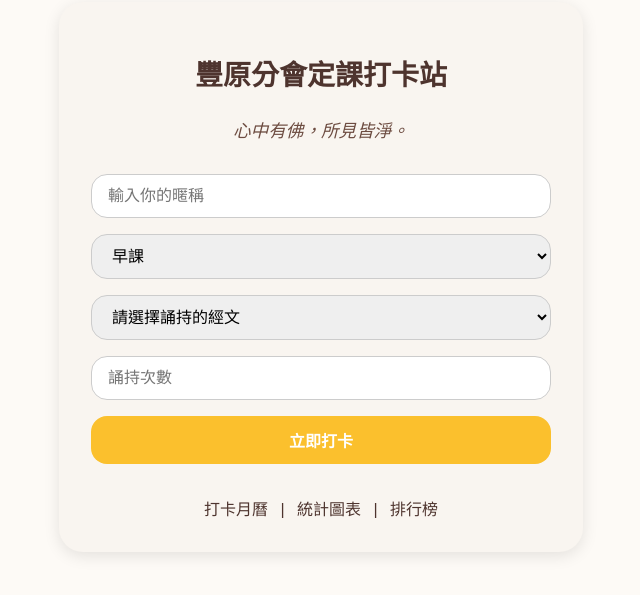
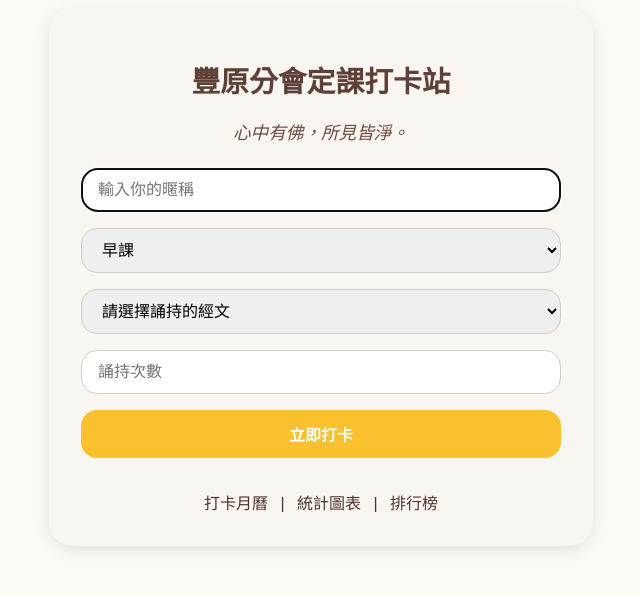
Before and after one commit to teresa0919/ddm-fy1, a website: page index.html in a window 1280 px wide. Shown: the part 123-718 px from the top of the page, without its empty margins (319-959 px from the left). Drawn offline with Linux system fonts and the light colour scheme.

Commit message:
Update index.html

```diff
--- a/index.html
+++ b/index.html
@@ -17,8 +17,8 @@
       color: #4e342e;
     }
     .container {
-      max-width: 460px;
-      width: 90%;
+      max-width: 480px;
+      width: 92%;
       margin: auto;
       background: #f9f5f0;
       padding: 2rem;
@@ -27,9 +27,10 @@
       text-align: center;
     }
     h1 {
-      font-size: 1.75rem;
-      margin-bottom: 1.5rem;
+      font-size: 1.8rem;
+      margin-bottom: 1.2rem;
       font-weight: 700;
+      color: #5d4037;
     }
     input, select, button {
       width: 100%;
@@ -46,6 +47,10 @@
       border: none;
       font-weight: bold;
       cursor: pointer;
+      transition: background-color 0.2s ease;
+    }
+    button:hover {
+      background-color: #f9a825;
     }
     .links {
       margin-top: 1.5rem;
@@ -64,9 +69,9 @@
 <body>
   <div class="container">
     <h1>豐原分會定課打卡站</h1>
-    <div id="blessing" style="margin: 1rem auto 1.5rem; font-size: 1.1rem; color: #6d4c41; font-style: italic;"></div>
+    <div id="blessing" style="margin-bottom: 1rem; font-size: 1.1rem; color: #6d4c41; font-style: italic;"></div>
 
-    <input type="text" id="nickname" placeholder="輸入你的暱稱" />
+    <input type="text" id="nickname" placeholder="輸入你的暱稱" autofocus />
 
     <select id="sessionSelect">
       <option value="">請選擇誦持時段</option>
@@ -129,10 +134,12 @@
     const app = initializeApp(firebaseConfig);
     const db = getDatabase(app);
 
-    // 自動判斷早課或晚課
-    const hour = new Date().getHours();
+    // 自動判斷時段（若未選擇）
     const sessionSelect = document.getElementById("sessionSelect");
-    sessionSelect.value = hour < 12 ? "早課" : "晚課";
+    if (!sessionSelect.value) {
+      const hour = new Date().getHours();
+      sessionSelect.value = hour < 12 ? "早課" : "晚課";
+    }
 
     document.getElementById("submitBtn").addEventListener("click", async () => {
       const nickname = document.getElementById("nickname").value.trim();
@@ -148,6 +155,10 @@
       }
 
       try {
+        const btn = document.getElementById("submitBtn");
+        btn.textContent = "打卡中...";
+        btn.disabled = true;
+
         localStorage.setItem("nickname", nickname);
         const date = new Date().toISOString().slice(0, 10);
         const checkinRef = ref(db, "checkins/" + date);
@@ -162,6 +173,8 @@
         window.location.href = "success.html";
       } catch (err) {
         alert("打卡失敗：" + err.message);
+        btn.textContent = "立即打卡";
+        btn.disabled = false;
       }
     });
   </script>
```
